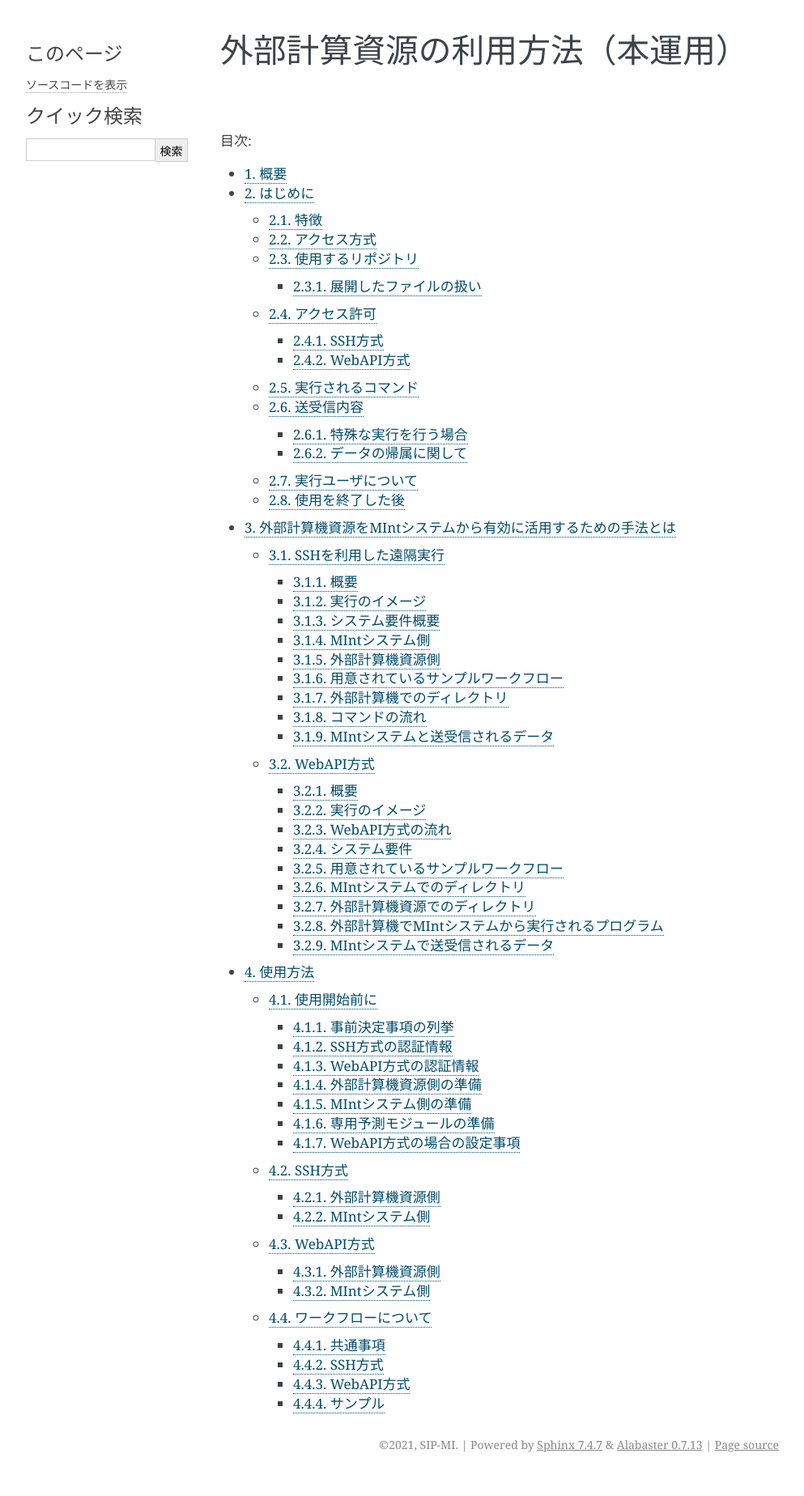
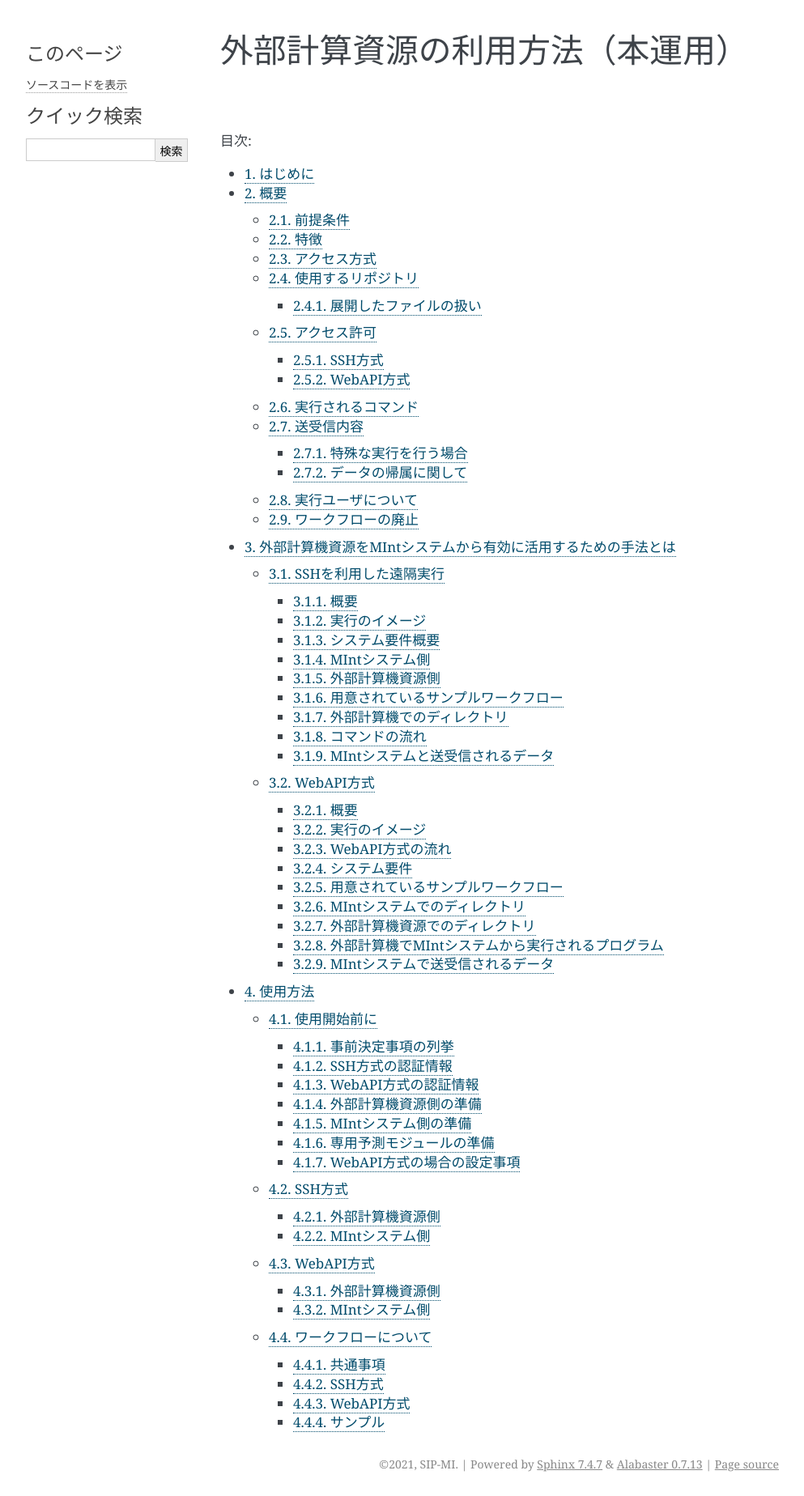
Before and after one commit to materialsintegration/remote_workflow, a Sphinx documentation site: the page built from documents/manual2nd/source/index.rst, in a window 1280 px wide. Shown: the whole page at 81% size, without its empty margins (148-1141 px from the left). Built offline with Sphinx 7.4.7, drawn with Linux system fonts in a browser that asks for light colours; before the commit the page ends 1824 px from its top, so only the background shows below that; some of the changed lines change nothing that is shown.

Commit message:
Update using_distributed_properties.rst

```diff
--- a/documents/manual2nd/source/using_distributed_properties.rst
+++ b/documents/manual2nd/source/using_distributed_properties.rst
@@ -1,5 +1,5 @@
 ====
-概要
+はじめに
 ====
 
 MIntには、ワークフローを構成する各モジュール内の任意の部分を、MIntの計算ノード以外の「外部計算機」に処理させる機能がある。ユーザは本機能を利用して (ローカルなど) MIntシステム外で処理を行わせることにより、下記のような利点が得られる。
@@ -18,8 +18,11 @@ MIntでシステムが収集する情報は、ワークフローの各ラン (ru
 これらの仕組みによって、ユーザは安全に外部計算資源利用機能を活用することができる。下記の各章で、必要なセキュリティ条件、ならびに具体的な実装方法について記す。
 
 ======
-はじめに
+概要
 ======
+
+前提条件
+====
 
 外部計算資源を利用するにあたっては、下記の点が前提となる。
 
@@ -162,7 +165,7 @@ SSH方式の場合、リポジトリにあるコマンドしか外部計算機
 特殊な実行を行う場合
 ------------------------------
 
-外部計算機資源での計算の前後前段または後段、その両方においてMIntシステム上で計算を行うことが可能であるが、この時送り込まれる該当予測モジュールに関係ないいかなるデータ、ファイルもMIntシステムは感知しないし、GPDBなどへの登録もしないが、ストレージには残る。必要であれば関連スクリプト中で最後に削除の手続きを実施することを推奨する。
+外部計算機を利用するモジュールでは、外部計算の前後にMIntシステム上でも処理を行うことが可能である。この時送り込まれる該当予測モジュールに関係ないいかなるデータ、ファイルもMIntシステムは感知しないし、GPDBなどへの登録もしないが、ストレージには残る。必要であれば関連スクリプト中で最後に削除の手続きを実施することを推奨する。
 
 データの帰属に関して
 --------------------
@@ -173,10 +176,10 @@ SSH方式の場合、リポジトリにあるコマンドしか外部計算機
 
 外部計算機資源側、MIntシステム側双方でアカウントが必要となる。外部計算機資源側はそれぞれの組織内で決定し、MIntシステム側はこの機能を利用する組織がMIntシステム側へアカウント作成の依頼を行う。双方またはどちらかにすでにアカウントがある場合はそれを利用することになる。
 
-使用を終了した後
+ワークフローの廃止
 ================
 
-本機能を利用したワークフローの使用を永久に停止する場合は、利用を開始したときと同様に廃止届けを提出する。受理されるとMIntシステムでは該当ワークフローは「無効」ステータスとなり実行できなくなる。また該当予測モデルは権限がMIシステム管理者のみとなり使用可能なユーザーがほぼ０となる。
+本機能を利用したワークフローを廃止する際は、廃止届を提出する。廃止されたワークフローはMIntシステムで「無効」のステータスとなり実行できなくなる。
 
 
 
```
